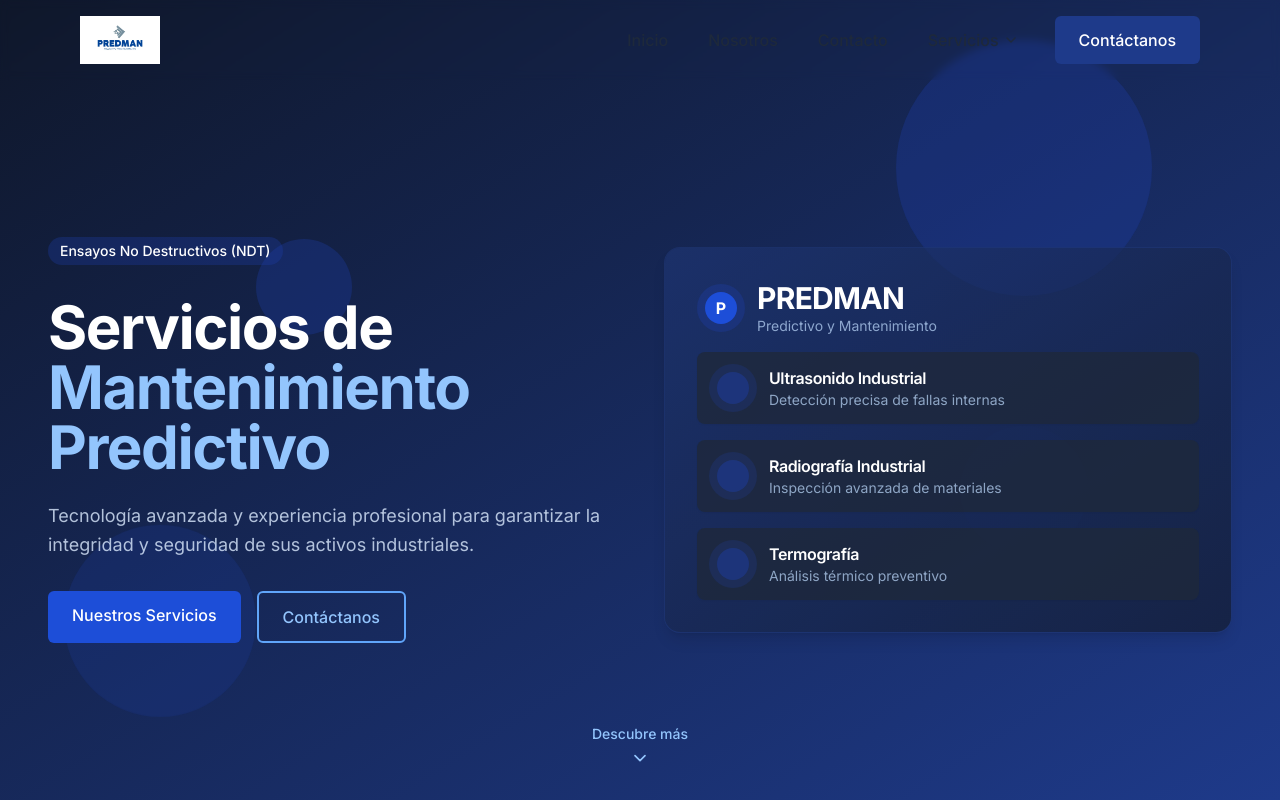
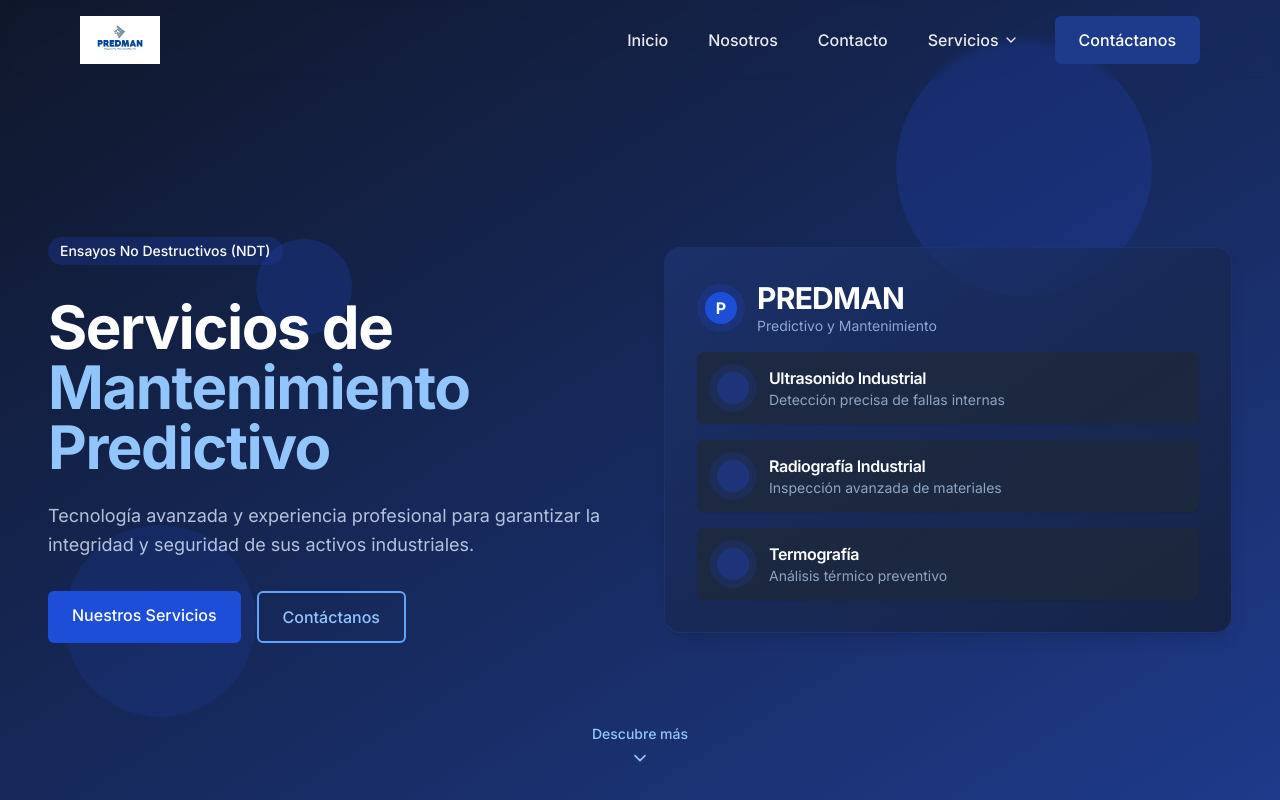
Before and after one commit to jemartinezm/ndt-dynamic-portal, a React (Vite) app: page / in a window 1280 px wide. Shown: the top 800 px of the page. Built offline with nearby package versions, Linux system fonts and the light colour scheme.

Commit message:
Improve Navbar Text Visibility
Make the navbar text more visible by applying a semi-transparent white font.

```diff
--- a/src/components/Navbar.tsx
+++ b/src/components/Navbar.tsx
@@ -73,7 +73,7 @@ const Navbar = () => {
               <a
                 key={link.name}
                 href={link.href}
-                className="text-slate-800 hover:text-primary font-medium nav-link px-1 py-2"
+                className="text-white/90 hover:text-white font-medium nav-link px-1 py-2"
                 onClick={closeMenu}
               >
                 {link.name}
@@ -84,7 +84,7 @@ const Navbar = () => {
             <div className="relative" ref={servicesRef}>
               <button
                 onClick={toggleServices}
-                className="flex items-center text-slate-800 hover:text-primary font-medium px-1 py-2 focus:outline-none"
+                className="flex items-center text-white/90 hover:text-white font-medium px-1 py-2 focus:outline-none"
               >
                 Servicios
                 <ChevronDown
@@ -125,7 +125,7 @@ const Navbar = () => {
 
           {/* Mobile Navigation Button */}
           <button
-            className="md:hidden text-slate-800 hover:text-primary"
+            className="md:hidden text-white/90 hover:text-white"
             onClick={toggleMenu}
             aria-label="Toggle Menu"
           >
```
